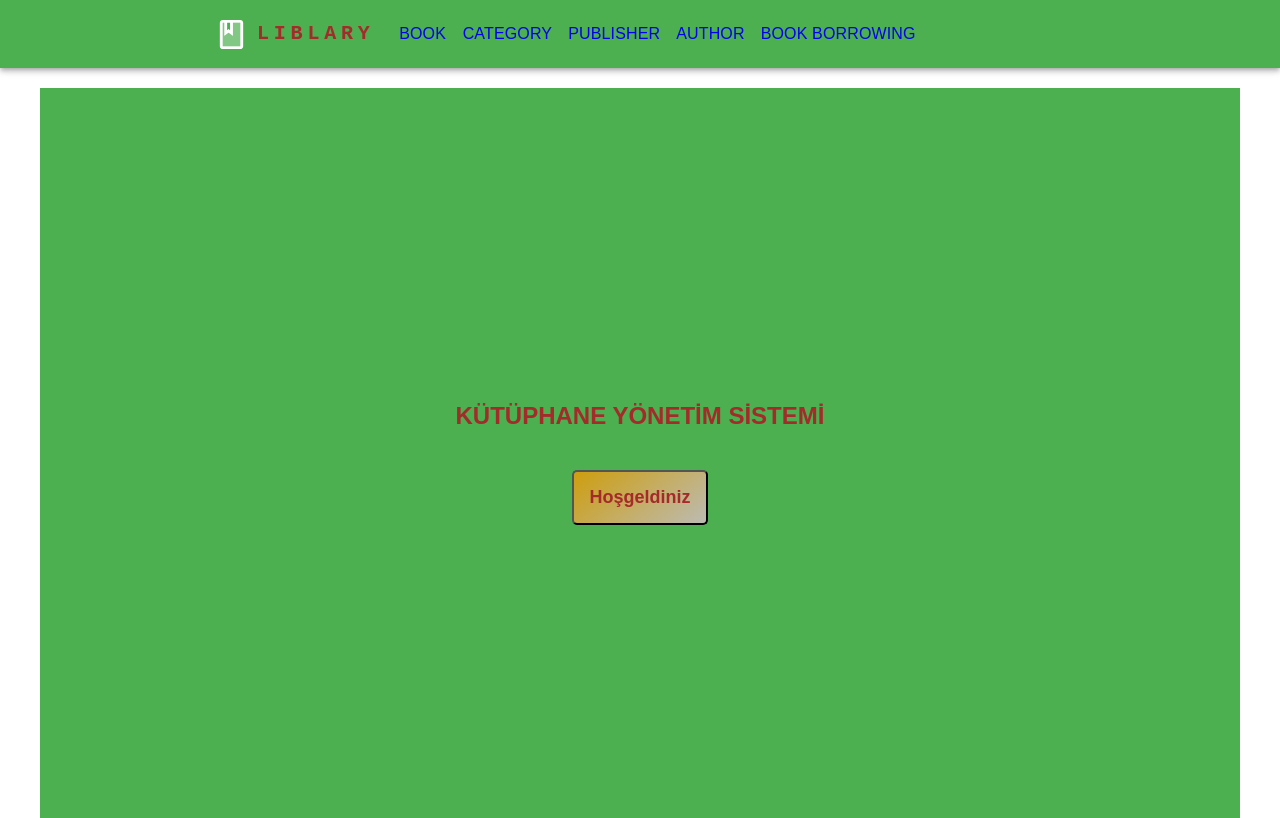
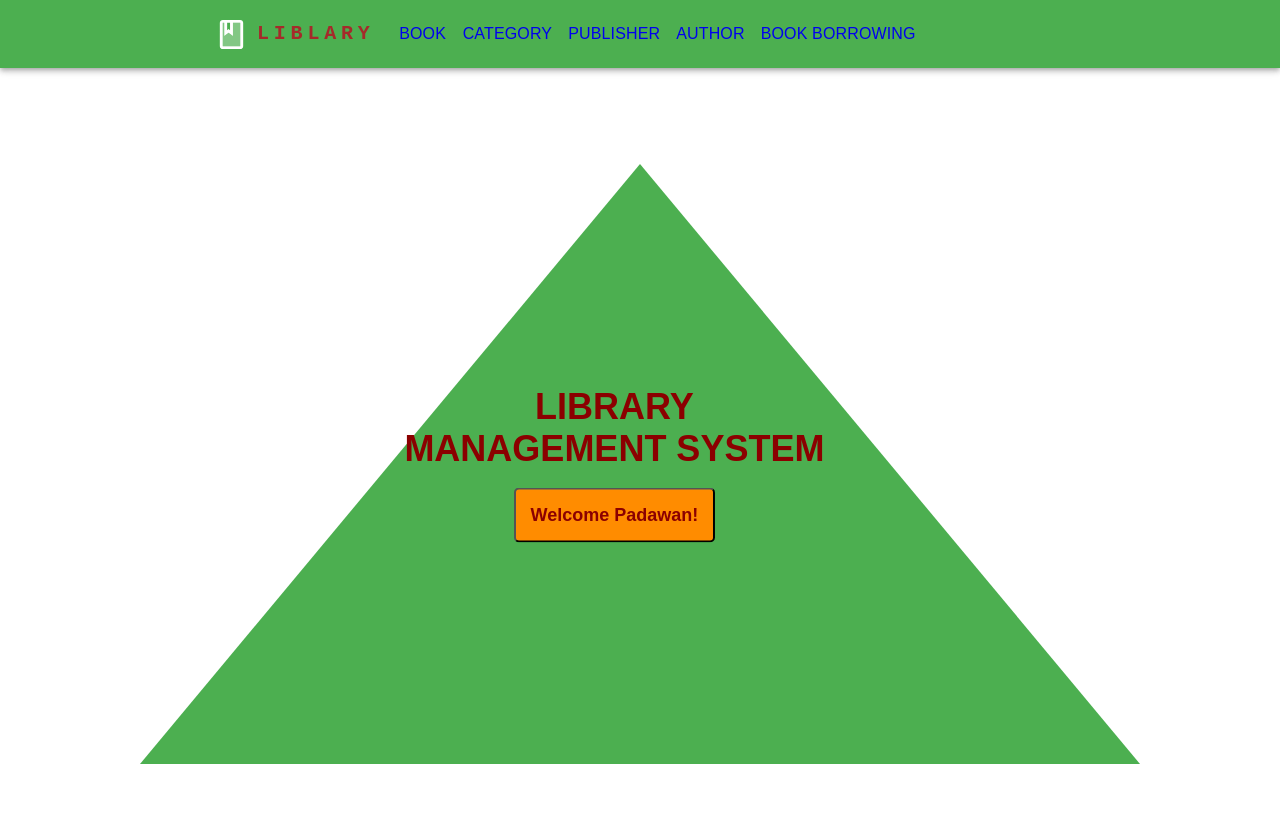
Before and after one commit to wvazabi/Library-Full-Stack-Project, a React (Vite) app in the folder library/: page / in a window 1280 px wide. Built offline with nearby package versions, Linux system fonts and the light colour scheme.

Commit message:
Update API

```diff
--- a/library/src/Pages/Books/Book.jsx
+++ b/library/src/Pages/Books/Book.jsx
@@ -139,21 +139,21 @@ function Book() {
         <h2>Add New Book</h2>
         <input
           type="text"
-          placeholder='name'
+          placeholder='Name'
           name="name"
           value={newBook.name}
           onChange={handleNewBookInputChange}
         />
         <input
           type="number"
-          placeholder='publicationYear'
+          placeholder='Publication Year'
           name="publicationYear"
           value={newBook.publicationYear}
           onChange={handleNewBookInputChange}
         />
         <input
           type="number"
-          placeholder='stock'
+          placeholder='Stock'
           name="stock"
           value={newBook.stock}
           onChange={handleNewBookInputChange}
@@ -174,16 +174,14 @@ function Book() {
             </option>
           ))}
         </select>
-        <select name="category" onChange={handleSelectChange}>
-          <option value="">Select Category</option>
+        <select multiple name="categories" onChange={handleSelectChange}>
+          <option value="">Select Categories</option>
           {categories.map((category) => (
             <option key={category.id} value={category.id}>
               {category.name}
             </option>
           ))}
         </select>
-
-
         <button onClick={handleAddNewBook}>Add Book</button>
 
         {isUpdating &&
@@ -191,30 +189,30 @@ function Book() {
             <h2>Update Book</h2>
             <input
               type="text"
-              placeholder='name'
+              placeholder='Name'
               name="name"
               value={updateBook.name}
               onChange={handleUpdateBookInputChange}
             />
             <input
               type="number"
-              placeholder='publicationYear'
+              placeholder='Publication Year'
               name="publicationYear"
               value={updateBook.publicationYear}
               onChange={handleUpdateBookInputChange}
             />
             <input
               type="number"
-              placeholder='stock'
+              placeholder='Stock'
               name="stock"
               value={updateBook.stock}
               onChange={handleUpdateBookInputChange}
             />
-            <select name="author" value={updateBook.author.id} disabled>
-              <option value={updateBook.author.id}>{updateBook.author.name}</option>
+            <select name="author" value={updateBook.author?.id} disabled>
+              <option value={updateBook.author?.id}>{updateBook.author?.name}</option>
             </select>
-            <select name="publisher" value={updateBook.publisher.id} disabled>
-              <option value={updateBook.publisher.id}>{updateBook.publisher.name}</option>
+            <select name="publisher" value={updateBook.publisher?.id} disabled>
+              <option value={updateBook.publisher?.id}>{updateBook.publisher?.name}</option>
             </select>
             <select multiple name="categories" value={updateBook.categories.map(c => c.id)} disabled>
               {categories.map((category) => (
@@ -248,7 +246,7 @@ function Book() {
               <td>{book.stock}</td>
               <td>{book.author.name}</td>
               <td>{book.publisher.name}</td>
-              <td>{book.categoryList.map(category => category.name).join(', ')}</td>
+              <td>{book.categories.map(category => category.name).join(', ')}</td>
               <td>
                 <button id={book.id} onClick={handleDeleteInput}>DELETE</button>
                 <button id={book.id} onClick={handleUpdateInput}>UPDATE</button>
--- a/library/src/Pages/Categories/Category.jsx
+++ b/library/src/Pages/Categories/Category.jsx
@@ -6,12 +6,10 @@ function Category() {
     const [update, setUpdate] = useState(false);
     const [isUpdating, setIsUpdating] = useState(false);
     const [search, setSearch] = useState('');
-
     const [newCategory, setNewCategory] = useState({
         name: "",
         description: "",
     });
-
     const [updateCategory, setUpdateCategory] = useState({
         id: null,
         name: "",
@@ -20,9 +18,15 @@ function Category() {
 
     useEffect(() => {
         axios
-            .get(import.meta.env.VITE_APP_BASEURL + "api/v1/categories")
+            .get(import.meta.env.VITE_APP_BASEURL + "v1/categories", {
+                params: {
+                    page: 0, // başlangıç sayfası
+                    pageSize: 10 // sayfa boyutu
+                }
+            })
             .then((res) => setCategories(res.data.content))
-            .then(() => setUpdate(false));
+            .catch((error) => console.error('Error fetching categories:', error))
+            .finally(() => setUpdate(false));
     }, [update]);
 
     const handleNewCategoryInputChange = (e) => {
@@ -34,15 +38,17 @@ function Category() {
     };
 
     const handleAddNewCategory = () => {
-        axios.post(import.meta.env.VITE_APP_BASEURL + "api/v1/categories", newCategory)
+        axios.post(import.meta.env.VITE_APP_BASEURL + "v1/categories", newCategory)
             .then(() => setUpdate(true))
-            .then(() => setNewCategory({ name: "", description: "" }));
+            .catch((error) => console.error('Error adding category:', error))
+            .finally(() => setNewCategory({ name: "", description: "" }));
     };
 
     const handleDeleteCategory = (id) => {
         axios
-            .delete(import.meta.env.VITE_APP_BASEURL + `api/v1/categories/${id}`)
-            .then(() => setUpdate(true));
+            .delete(import.meta.env.VITE_APP_BASEURL + `v1/categories/${id}`)
+            .then(() => setUpdate(true))
+            .catch((error) => console.error('Error deleting category:', error));
     };
 
     const handleUpdateCategory = (id) => {
@@ -60,10 +66,13 @@ function Category() {
 
     const handleUpdateCategoryBtn = () => {
         axios
-            .put(`${import.meta.env.VITE_APP_BASEURL}api/v1/categories/${updateCategory.id}`, updateCategory)
+            .put(import.meta.env.VITE_APP_BASEURL + "v1/categories", updateCategory)
             .then(() => setUpdate(true))
-            .then(() => setUpdateCategory({ id: null, name: "", description: "" }))
-            .then(() => setIsUpdating(false));
+            .catch((error) => console.error('Error updating category:', error))
+            .finally(() => {
+                setUpdateCategory({ id: null, name: "", description: "" });
+                setIsUpdating(false);
+            });
     };
 
     const handleSearchCategory = (value) => {
--- a/library/src/Pages/HomePage/HomePage.css
+++ b/library/src/Pages/HomePage/HomePage.css
@@ -1,27 +1,35 @@
 .home-container {
-    height: calc(100vh - 70px);
-    display: flex;
-    flex-direction: column;
-    align-items: center;
-    justify-content: center;
+    position: relative;
+    width: 0;
+    height: 0;
+    border-left: 500px solid transparent; /* Üçgenin sol kenarı */
+    border-right: 500px solid transparent; /* Üçgenin sağ kenarı */
+    border-bottom: 600px solid #4caf50; /* Üçgenin rengi ve alt kenarı */
     margin: auto;
-    background-image: linear-gradient(321deg,#4caf50,#4caf50);
-    color: brown;
+    margin-top: 8%;
+}
+
+.content-container {
+    position: fixed;
+    top: 58%; /* Üçgenin altına doğru hizalar */
+    left: 48%;
+    transform: translate(-50%, -50%);
+    text-align: center;
+    color: white;
 }
 
 .home-heading {
-    padding: 20px;
-
+    font-size: 24px;
+    font-weight: bold;
+    color: darkred;
 }
 
 .home-page-button button {
-    background-image: linear-gradient(321deg,#bcbbb3,#ce9e0e);
+    background-color: darkorange;
     border-radius: 5px;
-    margin-top: 20px;
     padding: 15px;
     cursor: pointer;
-    color:  brown;
+    color: darkred;
     font-size: large;
     font-weight: 600;
-
 }
--- a/library/src/Pages/HomePage/HomePage.jsx
+++ b/library/src/Pages/HomePage/HomePage.jsx
@@ -1,32 +1,31 @@
 import { useNavigate } from 'react-router-dom';
-import './HomePage.css'
-
+import './HomePage.css';
 
 function HomePage() {
-
     const navigate = useNavigate();
 
     const handleClick = (e) => {
         e.preventDefault();
-        navigate('/book')
+        navigate('/book');
     }
-
 
     return (
         <>
-
             <div className='home-container'>
+                <div className='content-container'>
                     <div className='home-heading'>
-        <h2>KÜTÜPHANE YÖNETİM SİSTEMİ</h2>
+                        <h2>LIBRARY</h2>
+                        <h2>MANAGEMENT SYSTEM</h2>
                     </div>
+                    <div> </div>
+                    <br />
                     <div className='home-page-button'>
-        <button onClick={handleClick}>Hoşgeldiniz</button>
+                        <button onClick={handleClick}>Welcome Padawan!</button>
                     </div>
                 </div>
-
-
+            </div>
         </>
-  )
+    );
 }
 
-export default HomePage
+export default HomePage;
```
Lines whose indentation alone changed are shown as unchanged.
